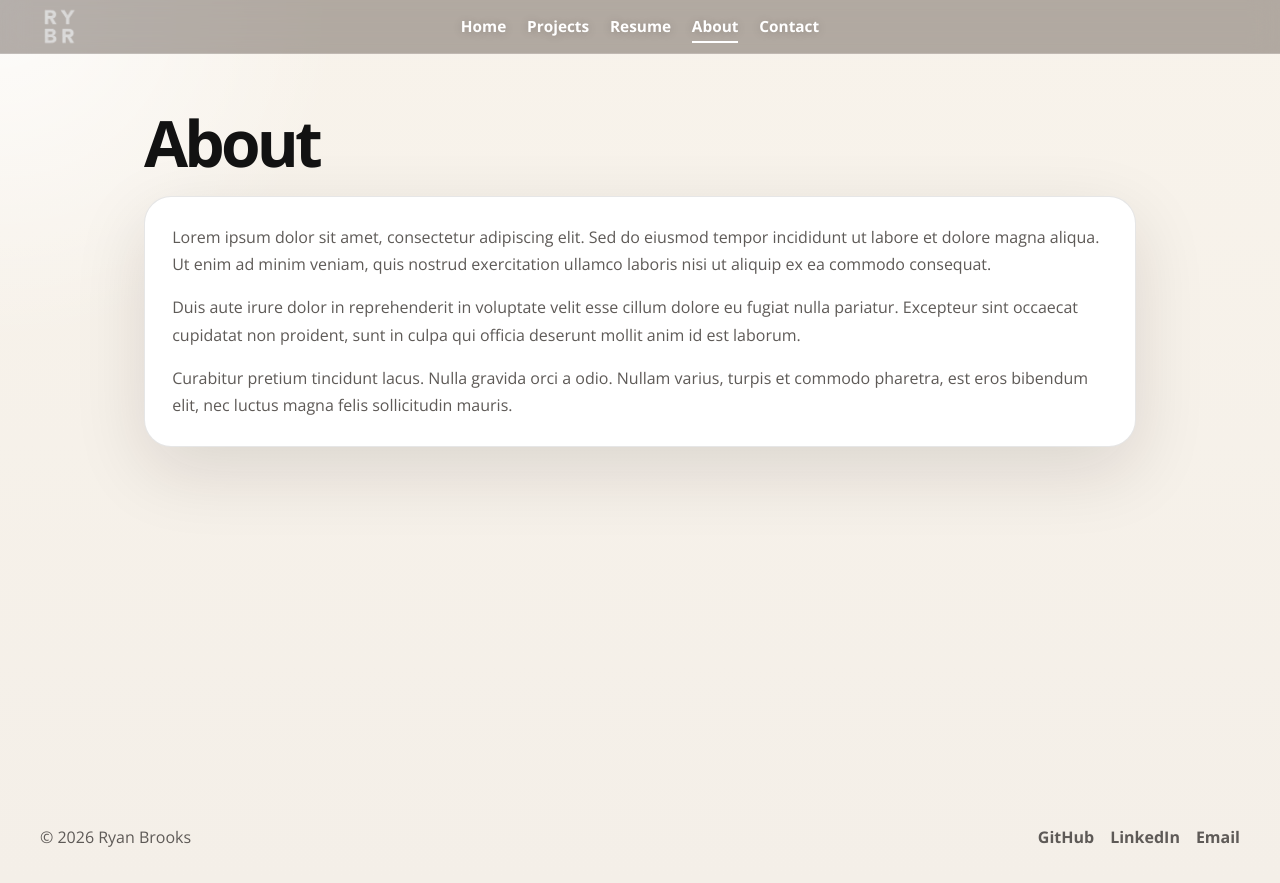
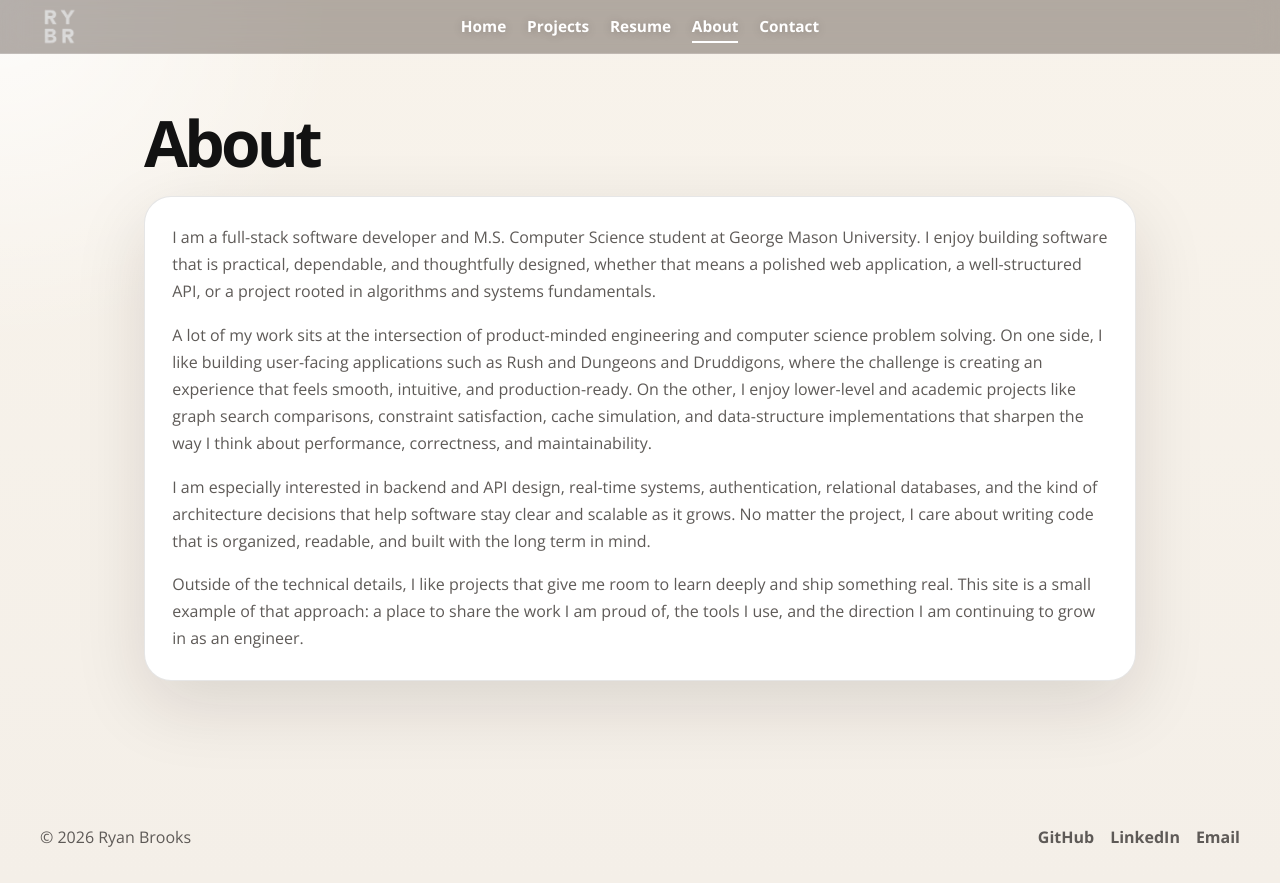
Before and after one commit to Ryanline/Ryanline.github.io, an Angular app: page /about in a window 1280 px wide. Built offline with nearby package versions, Linux system fonts and the light colour scheme.

Commit message:
Refresh about and contact page copy

```diff
--- a/src/app/about-page.component.ts
+++ b/src/app/about-page.component.ts
@@ -12,18 +12,31 @@ import { Component } from '@angular/core';
 
         <div class="prose-card">
           <p>
-            Lorem ipsum dolor sit amet, consectetur adipiscing elit. Sed do eiusmod tempor
-            incididunt ut labore et dolore magna aliqua. Ut enim ad minim veniam, quis nostrud
-            exercitation ullamco laboris nisi ut aliquip ex ea commodo consequat.
+            I am a full-stack software developer and M.S. Computer Science student at George Mason
+            University. I enjoy building software that is practical, dependable, and thoughtfully
+            designed, whether that means a polished web application, a well-structured API, or a
+            project rooted in algorithms and systems fundamentals.
           </p>
           <p>
-            Duis aute irure dolor in reprehenderit in voluptate velit esse cillum dolore eu fugiat
-            nulla pariatur. Excepteur sint occaecat cupidatat non proident, sunt in culpa qui
-            officia deserunt mollit anim id est laborum.
+            A lot of my work sits at the intersection of product-minded engineering and computer
+            science problem solving. On one side, I like building user-facing applications such as
+            Rush and Dungeons and Druddigons, where the challenge is creating an experience that
+            feels smooth, intuitive, and production-ready. On the other, I enjoy lower-level and
+            academic projects like graph search comparisons, constraint satisfaction, cache
+            simulation, and data-structure implementations that sharpen the way I think about
+            performance, correctness, and maintainability.
           </p>
           <p>
-            Curabitur pretium tincidunt lacus. Nulla gravida orci a odio. Nullam varius, turpis et
-            commodo pharetra, est eros bibendum elit, nec luctus magna felis sollicitudin mauris.
+            I am especially interested in backend and API design, real-time systems, authentication,
+            relational databases, and the kind of architecture decisions that help software stay
+            clear and scalable as it grows. No matter the project, I care about writing code that is
+            organized, readable, and built with the long term in mind.
+          </p>
+          <p>
+            Outside of the technical details, I like projects that give me room to learn deeply and
+            ship something real. This site is a small example of that approach: a place to share the
+            work I am proud of, the tools I use, and the direction I am continuing to grow in as an
+            engineer.
           </p>
         </div>
       </div>
--- a/src/app/contact-page.component.ts
+++ b/src/app/contact-page.component.ts
@@ -13,12 +13,6 @@ import { FormsModule } from '@angular/forms';
         </div>
 
         <div class="contact-card">
-          <p class="contact-note">
-            Static sites cannot send email on their own. This form opens your mail app right now,
-            and we can later connect it to a service like Formspree, EmailJS, or a serverless
-            function if you want true direct sending.
-          </p>
-
           <form class="contact-form" (ngSubmit)="openMailto()" #contactForm="ngForm">
             <label>
               Name
```
